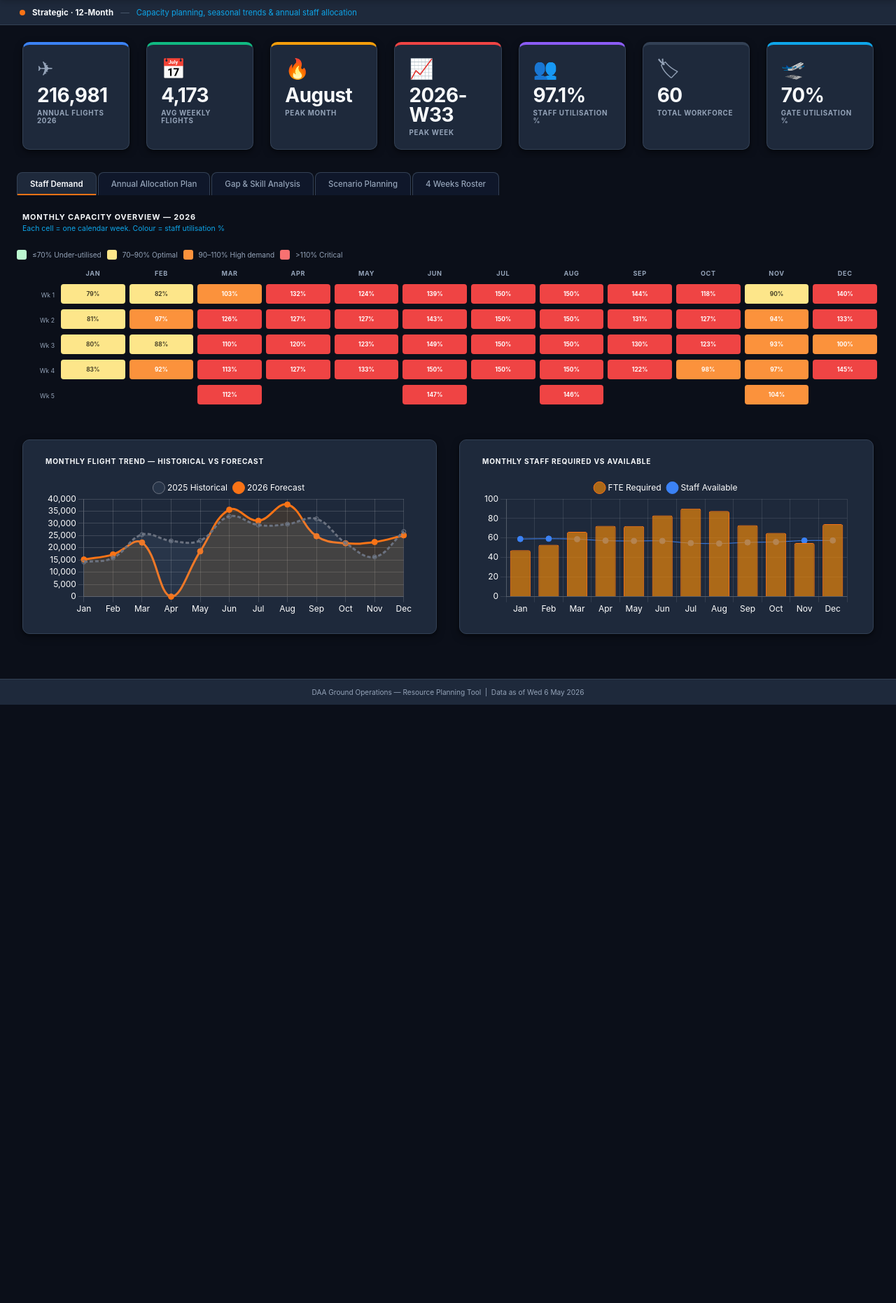
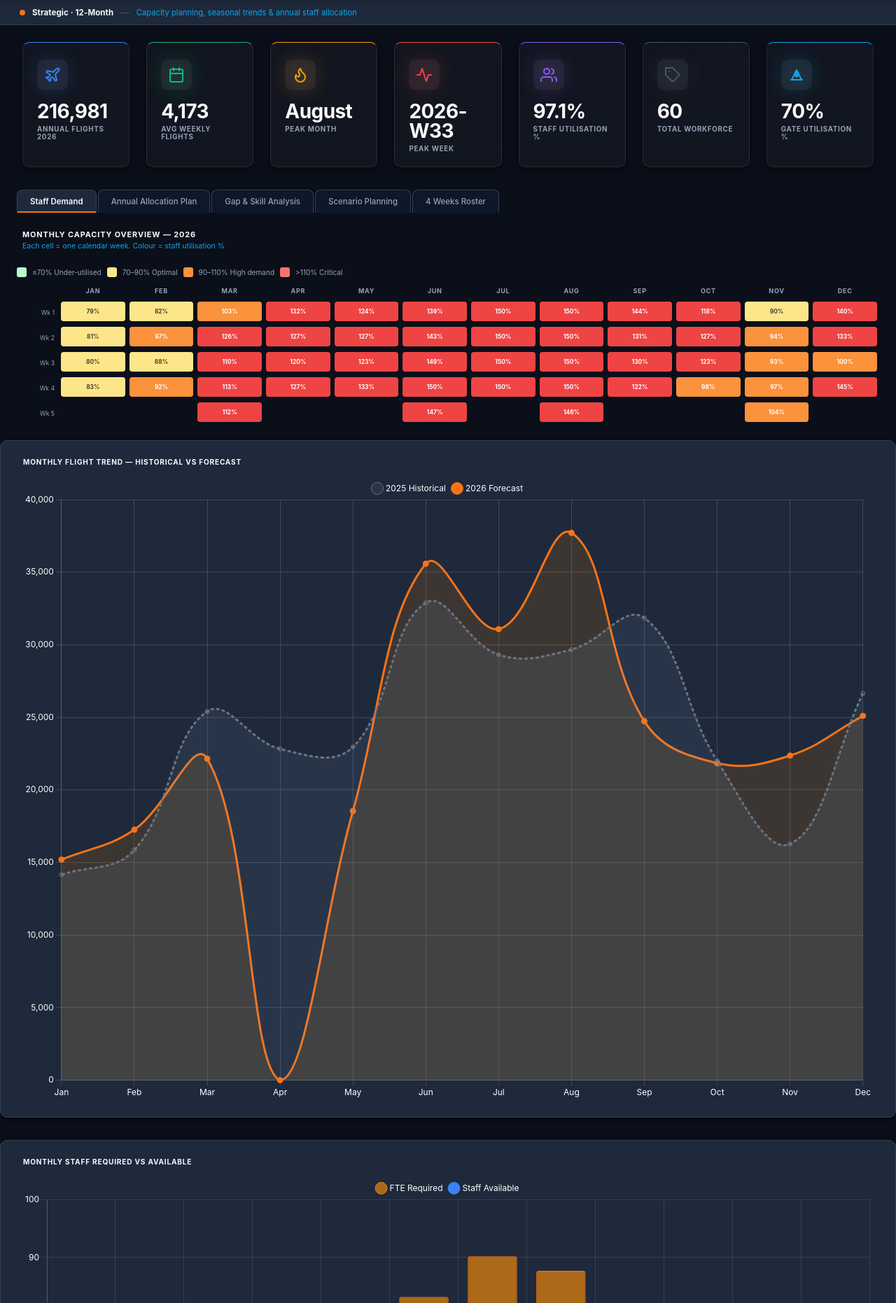
Before and after one commit to amitmanga/DAA-Project, a Flask app: page / in a window 1280 px wide. Shown: the part 58-1920 px from the top of the page at 70% size. Before the commit the page ends 1065 px from the top, so only its background shows below. Run offline with Flask 3, Linux system fonts and the light colour scheme.

Commit message:
Icons updated

```diff
--- a/static/css/style.css
+++ b/static/css/style.css
@@ -42,7 +42,9 @@
   --radius-sm: 6px;
   --shadow:   0 1px 3px rgba(0,0,0,0.3), 0 4px 12px rgba(0,0,0,0.4);
   --shadow-md:0 4px 16px rgba(0,0,0,0.5);
-  --transition: all 0.3s ease;
+  --transition: all 0.3s cubic-bezier(0.4, 0, 0.2, 1);
+  --glass:    rgba(255, 255, 255, 0.03);
+  --glass-border: rgba(255, 255, 255, 0.1);
 }
 
 /* Dark Mode Color Refinements */
@@ -459,33 +461,82 @@ body {
   background: var(--surface);
   border: 1px solid var(--border);
   border-radius: var(--radius);
-  padding: 20px 20px 18px;
+  padding: 24px 20px 20px;
   display: flex;
   flex-direction: column;
-  gap: 6px;
+  gap: 12px;
   position: relative;
   box-shadow: var(--shadow);
   border-top: 4px solid var(--info);
-  transition: box-shadow 0.15s;
-}
-.kpi-card:hover { box-shadow: var(--shadow-md); }
+  transition: var(--transition);
+  overflow: hidden;
+}
+.kpi-card:hover {
+  transform: translateY(-4px);
+  box-shadow: 0 12px 24px rgba(0,0,0,0.5);
+  border-top-width: 6px;
+}
+
+[data-theme="dark"] .kpi-card {
+  background: var(--glass);
+  backdrop-filter: blur(12px);
+  -webkit-backdrop-filter: blur(12px);
+  border: 1px solid var(--glass-border);
+}
 
 /* Top border colors per card */
-#kpi-annual-flights  { border-top-color: var(--info); }
-#kpi-avg-weekly      { border-top-color: var(--ok); }
-#kpi-peak-month      { border-top-color: var(--warn); }
-#kpi-peak-week       { border-top-color: var(--crit); }
-#kpi-util            { border-top-color: var(--purple); }
-#kpi-total-staff     { border-top-color: var(--navy-3); }
-#kpi-gate-util       { border-top-color: var(--teal); }
+#kpi-annual-flights, .st-kpi-flights, .id-kpi-flights { border-top-color: var(--info); --kpi-color: var(--info); }
+#kpi-avg-weekly, .st-kpi-covered, .id-kpi-covered { border-top-color: var(--ok); --kpi-color: var(--ok); }
+#kpi-peak-month, .st-kpi-absent, .id-kpi-absent { border-top-color: var(--warn); --kpi-color: var(--warn); }
+#kpi-peak-week, .st-kpi-coverage, .id-kpi-coverage { border-top-color: var(--crit); --kpi-color: var(--crit); }
+#kpi-util, .st-kpi-staff, .id-kpi-staff { border-top-color: var(--purple); --kpi-color: var(--purple); }
+#kpi-total-staff { border-top-color: var(--navy-4); --kpi-color: var(--navy-4); }
+#kpi-gate-util, .st-kpi-gates, .id-kpi-gates { border-top-color: var(--teal); --kpi-color: var(--teal); }
 
 .kpi-icon {
-  font-size: 2rem;
-  line-height: 1;
-  color: var(--muted);
-  display: flex;
-  align-items: center;
-  gap: 6px;
+  width: 44px;
+  height: 44px;
+  background: rgba(255,255,255,0.05);
+  border-radius: 10px;
+  display: flex;
+  align-items: center;
+  justify-content: center;
+  color: var(--kpi-color, var(--muted));
+  position: relative;
+  transition: var(--transition);
+}
+
+.kpi-icon svg {
+  width: 24px;
+  height: 24px;
+  stroke: currentColor;
+  stroke-width: 2;
+  fill: none;
+  stroke-linecap: round;
+  stroke-linejoin: round;
+}
+
+.kpi-icon::after {
+  content: '';
+  position: absolute;
+  inset: -8px;
+  background: var(--kpi-color);
+  opacity: 0.1;
+  border-radius: 50%;
+  filter: blur(12px);
+  z-index: -1;
+  transition: var(--transition);
+}
+
+.kpi-card:hover .kpi-icon {
+  transform: scale(1.1) rotate(-5deg);
+  background: var(--kpi-color);
+  color: #fff;
+}
+
+.kpi-card:hover .kpi-icon::after {
+  opacity: 0.25;
+  transform: scale(1.5);
 }
 
 .kpi-body { flex: 1; }
--- a/static/js/intraday.js
+++ b/static/js/intraday.js
@@ -233,13 +233,19 @@ function renderIDKPIs(kpis) {
 
   const grid = document.getElementById('id-kpis');
   const cards = [
-    { icon: '✈', label: simKpis ? 'Active Flights' : 'Total Flights', value: simKpis ? simKpis.active_flights : kpis.total_flights.toLocaleString(), cls: '' },
-    { icon: '👥', label: 'Staff on Duty', value: kpis.staff_on_duty, cls: '' },
-    { icon: '🚫', label: 'Absent', value: kpis.absent, cls: kpis.absent > 3 ? 'kpi-card--warn' : '' },
-    { icon: '🛬', label: 'Gates Active', value: activeGates, cls: '' },
-    { icon: '✅', label: 'Tasks Covered', value: `${activeTasksCovered} / ${activeTasksTotal}`, cls: '' },
-    { icon: '📊', label: 'Coverage %', value: activeCoverage + '%',
-      cls: activeCoverage < 50 ? 'kpi-card--crit' : activeCoverage < 80 ? 'kpi-card--warn' : 'kpi-card--ok' },
+    { icon: '<svg viewBox="0 0 24 24"><path d="M17.8 19.2L16 11l3.5-3.5C21 6 21.5 4 21 3c-1-.5-3 0-4.5 1.5L13 8 4.8 6.2c-.5-.1-.9.1-1.1.5l-.3.5c-.2.5-.1 1 .3 1.3L9 12l-2 3H4l-1 1 3 2 2 3 1-1v-3l3-2 3.7 5.2c.3.4.8.5 1.3.3l.5-.3c.4-.2.6-.6.5-1.1z"/></svg>',
+      label: simKpis ? 'Active Flights' : 'Total Flights', value: simKpis ? simKpis.active_flights : kpis.total_flights.toLocaleString(), cls: 'id-kpi-flights' },
+    { icon: '<svg viewBox="0 0 24 24"><path d="M17 21v-2a4 4 0 0 0-4-4H5a4 4 0 0 0-4 4v2"></path><circle cx="9" cy="7" r="4"></circle><path d="M23 21v-2a4 4 0 0 0-3-3.87"></path><path d="M16 3.13a4 4 0 0 1 0 7.75"></path></svg>',
+      label: 'Staff on Duty', value: kpis.staff_on_duty, cls: 'id-kpi-staff' },
+    { icon: '<svg viewBox="0 0 24 24"><circle cx="12" cy="12" r="10"></circle><line x1="12" y1="8" x2="12" y2="12"></line><line x1="12" y1="16" x2="12.01" y2="16"></line></svg>',
+      label: 'Absent', value: kpis.absent, cls: 'id-kpi-absent ' + (kpis.absent > 3 ? 'kpi-card--warn' : '') },
+    { icon: '<svg viewBox="0 0 24 24"><path d="M4 19h16"></path><path d="M19 19l-7 -14l-7 14"></path><path d="M12 15l3 -3h-2v-4h-2v4h-2z"></path></svg>',
+      label: 'Gates Active', value: activeGates, cls: 'id-kpi-gates' },
+    { icon: '<svg viewBox="0 0 24 24"><polyline points="20 6 9 17 4 12"></polyline></svg>',
+      label: 'Tasks Covered', value: `${activeTasksCovered} / ${activeTasksTotal}`, cls: 'id-kpi-covered' },
+    { icon: '<svg viewBox="0 0 24 24"><line x1="18" y1="20" x2="18" y2="10"></line><line x1="12" y1="20" x2="12" y2="4"></line><line x1="6" y1="20" x2="6" y2="14"></line></svg>',
+      label: 'Coverage %', value: activeCoverage + '%',
+      cls: 'id-kpi-coverage ' + (activeCoverage < 50 ? 'kpi-card--crit' : activeCoverage < 80 ? 'kpi-card--warn' : 'kpi-card--ok') },
   ];
   grid.innerHTML = cards.map(c => `
     <div class="kpi-card ${c.cls}">
--- a/static/js/shortterm.js
+++ b/static/js/shortterm.js
@@ -121,16 +121,20 @@ function renderShortTermDay() {
 function renderSTKPIs(kpis) {
   const grid = document.getElementById('st-kpis');
   const cards = [
-    { icon: '✈', label: 'Total Flights', value: kpis.total_flights.toLocaleString(), cls: '' },
-    { icon: '👥', label: 'Staff on Duty', value: kpis.staff_on_duty, cls: '' },
-    { icon: '🚫', label: 'Absent', value: kpis.absent,
-      cls: kpis.absent > 3 ? 'kpi-card--warn' : '' },
-    { icon: '🛬', label: 'Gates / Stands Active', value: kpis.gates_active, cls: '' },
-    { icon: '✅', label: 'Tasks Covered',
-      value: `${kpis.tasks_covered} / ${kpis.tasks_total}`, cls: '' },
-    { icon: '📊', label: 'Coverage %',
-      value: kpis.coverage_pct + '%',
-      cls: kpis.coverage_pct < 50 ? 'kpi-card--crit' : kpis.coverage_pct < 80 ? 'kpi-card--warn' : 'kpi-card--ok' },
+    { icon: '<svg viewBox="0 0 24 24"><path d="M17.8 19.2L16 11l3.5-3.5C21 6 21.5 4 21 3c-1-.5-3 0-4.5 1.5L13 8 4.8 6.2c-.5-.1-.9.1-1.1.5l-.3.5c-.2.5-.1 1 .3 1.3L9 12l-2 3H4l-1 1 3 2 2 3 1-1v-3l3-2 3.7 5.2c.3.4.8.5 1.3.3l.5-.3c.4-.2.6-.6.5-1.1z"/></svg>',
+      label: 'Total Flights', value: kpis.total_flights.toLocaleString(), cls: 'st-kpi-flights' },
+    { icon: '<svg viewBox="0 0 24 24"><path d="M17 21v-2a4 4 0 0 0-4-4H5a4 4 0 0 0-4 4v2"></path><circle cx="9" cy="7" r="4"></circle><path d="M23 21v-2a4 4 0 0 0-3-3.87"></path><path d="M16 3.13a4 4 0 0 1 0 7.75"></path></svg>',
+      label: 'Staff on Duty', value: kpis.staff_on_duty, cls: 'st-kpi-staff' },
+    { icon: '<svg viewBox="0 0 24 24"><circle cx="12" cy="12" r="10"></circle><line x1="12" y1="8" x2="12" y2="12"></line><line x1="12" y1="16" x2="12.01" y2="16"></line></svg>',
+      label: 'Absent', value: kpis.absent,
+      cls: 'st-kpi-absent ' + (kpis.absent > 3 ? 'kpi-card--warn' : '') },
+    { icon: '<svg viewBox="0 0 24 24"><path d="M4 19h16"></path><path d="M19 19l-7 -14l-7 14"></path><path d="M12 15l3 -3h-2v-4h-2v4h-2z"></path></svg>',
+      label: 'Gates / Stands Active', value: kpis.gates_active, cls: 'st-kpi-gates' },
+    { icon: '<svg viewBox="0 0 24 24"><polyline points="20 6 9 17 4 12"></polyline></svg>',
+      label: 'Tasks Covered', value: `${kpis.tasks_covered} / ${kpis.tasks_total}`, cls: 'st-kpi-covered' },
+    { icon: '<svg viewBox="0 0 24 24"><line x1="18" y1="20" x2="18" y2="10"></line><line x1="12" y1="20" x2="12" y2="4"></line><line x1="6" y1="20" x2="6" y2="14"></line></svg>',
+      label: 'Coverage %', value: kpis.coverage_pct + '%',
+      cls: 'st-kpi-coverage ' + (kpis.coverage_pct < 50 ? 'kpi-card--crit' : kpis.coverage_pct < 80 ? 'kpi-card--warn' : 'kpi-card--ok') },
   ];
   grid.innerHTML = cards.map(c => `
     <div class="kpi-card ${c.cls}">
--- a/templates/index.html
+++ b/templates/index.html
@@ -49,7 +49,9 @@
       <!-- ── KPI Cards ── -->
       <div class="kpi-grid" id="kpi-grid">
         <div class="kpi-card" id="kpi-annual-flights">
-          <div class="kpi-icon">✈</div>
+          <div class="kpi-icon">
+            <svg viewBox="0 0 24 24"><path d="M17.8 19.2L16 11l3.5-3.5C21 6 21.5 4 21 3c-1-.5-3 0-4.5 1.5L13 8 4.8 6.2c-.5-.1-.9.1-1.1.5l-.3.5c-.2.5-.1 1 .3 1.3L9 12l-2 3H4l-1 1 3 2 2 3 1-1v-3l3-2 3.7 5.2c.3.4.8.5 1.3.3l.5-.3c.4-.2.6-.6.5-1.1z"/></svg>
+          </div>
           <div class="kpi-body">
             <div class="kpi-value" id="v-annual">—</div>
             <div class="kpi-label">Annual Flights 2026</div>
@@ -57,28 +59,36 @@
           <div class="kpi-trend up" id="t-annual"></div>
         </div>
         <div class="kpi-card" id="kpi-avg-weekly">
-          <div class="kpi-icon">📅</div>
+          <div class="kpi-icon">
+            <svg viewBox="0 0 24 24"><rect x="3" y="4" width="18" height="18" rx="2" ry="2"></rect><line x1="16" y1="2" x2="16" y2="6"></line><line x1="8" y1="2" x2="8" y2="6"></line><line x1="3" y1="10" x2="21" y2="10"></line></svg>
+          </div>
           <div class="kpi-body">
             <div class="kpi-value" id="v-avg-weekly">—</div>
             <div class="kpi-label">Avg Weekly Flights</div>
           </div>
         </div>
         <div class="kpi-card" id="kpi-peak-month">
-          <div class="kpi-icon">🔥</div>
+          <div class="kpi-icon">
+            <svg viewBox="0 0 24 24"><path d="M8.5 14.5A2.5 2.5 0 0 0 11 12c0-1.38-.5-2-1-3-1.072-2.143-.224-4.054 2-6 .5 2.5 2 4.9 4 6.5 2 1.6 3 3.5 3 5.5a7 7 0 1 1-14 0c0-1.153.433-2.294 1-3a2.5 2.5 0 0 0 2.5 2.5z"></path></svg>
+          </div>
           <div class="kpi-body">
             <div class="kpi-value" id="v-peak-month">—</div>
             <div class="kpi-label">Peak Month</div>
           </div>
         </div>
         <div class="kpi-card" id="kpi-peak-week">
-          <div class="kpi-icon">📈</div>
+          <div class="kpi-icon">
+            <svg viewBox="0 0 24 24"><polyline points="22 12 18 12 15 21 9 3 6 12 2 12"></polyline></svg>
+          </div>
           <div class="kpi-body">
             <div class="kpi-value" id="v-peak-week">—</div>
             <div class="kpi-label">Peak Week</div>
           </div>
         </div>
         <div class="kpi-card" id="kpi-util">
-          <div class="kpi-icon">👥</div>
+          <div class="kpi-icon">
+            <svg viewBox="0 0 24 24"><path d="M17 21v-2a4 4 0 0 0-4-4H5a4 4 0 0 0-4 4v2"></path><circle cx="9" cy="7" r="4"></circle><path d="M23 21v-2a4 4 0 0 0-3-3.87"></path><path d="M16 3.13a4 4 0 0 1 0 7.75"></path></svg>
+          </div>
           <div class="kpi-body">
             <div class="kpi-value" id="v-util">—</div>
             <div class="kpi-label">Staff Utilisation %</div>
@@ -86,14 +96,18 @@
           <div class="util-ring" id="util-ring"></div>
         </div>
         <div class="kpi-card" id="kpi-total-staff">
-          <div class="kpi-icon">🏷</div>
+          <div class="kpi-icon">
+            <svg viewBox="0 0 24 24"><path d="M20.59 13.41l-7.17 7.17a2 2 0 0 1-2.83 0L2 12V2h10l8.59 8.59a2 2 0 0 1 0 2.82z"></path><line x1="7" y1="7" x2="7.01" y2="7"></line></svg>
+          </div>
           <div class="kpi-body">
             <div class="kpi-value" id="v-total-staff">—</div>
             <div class="kpi-label">Total Workforce</div>
           </div>
         </div>
         <div class="kpi-card" id="kpi-gate-util">
-          <div class="kpi-icon">🛫</div>
+          <div class="kpi-icon">
+            <svg viewBox="0 0 24 24"><path d="M4 19h16"></path><path d="M19 19l-7 -14l-7 14"></path><path d="M12 15l3 -3h-2v-4h-2v4h-2z"></path></svg>
+          </div>
           <div class="kpi-body">
             <div class="kpi-value" id="v-gate-util">—</div>
             <div class="kpi-label">Gate Utilisation %</div>
```
Also changed, not shown: other parts of static/css/style.css (+64 -16 lines).
